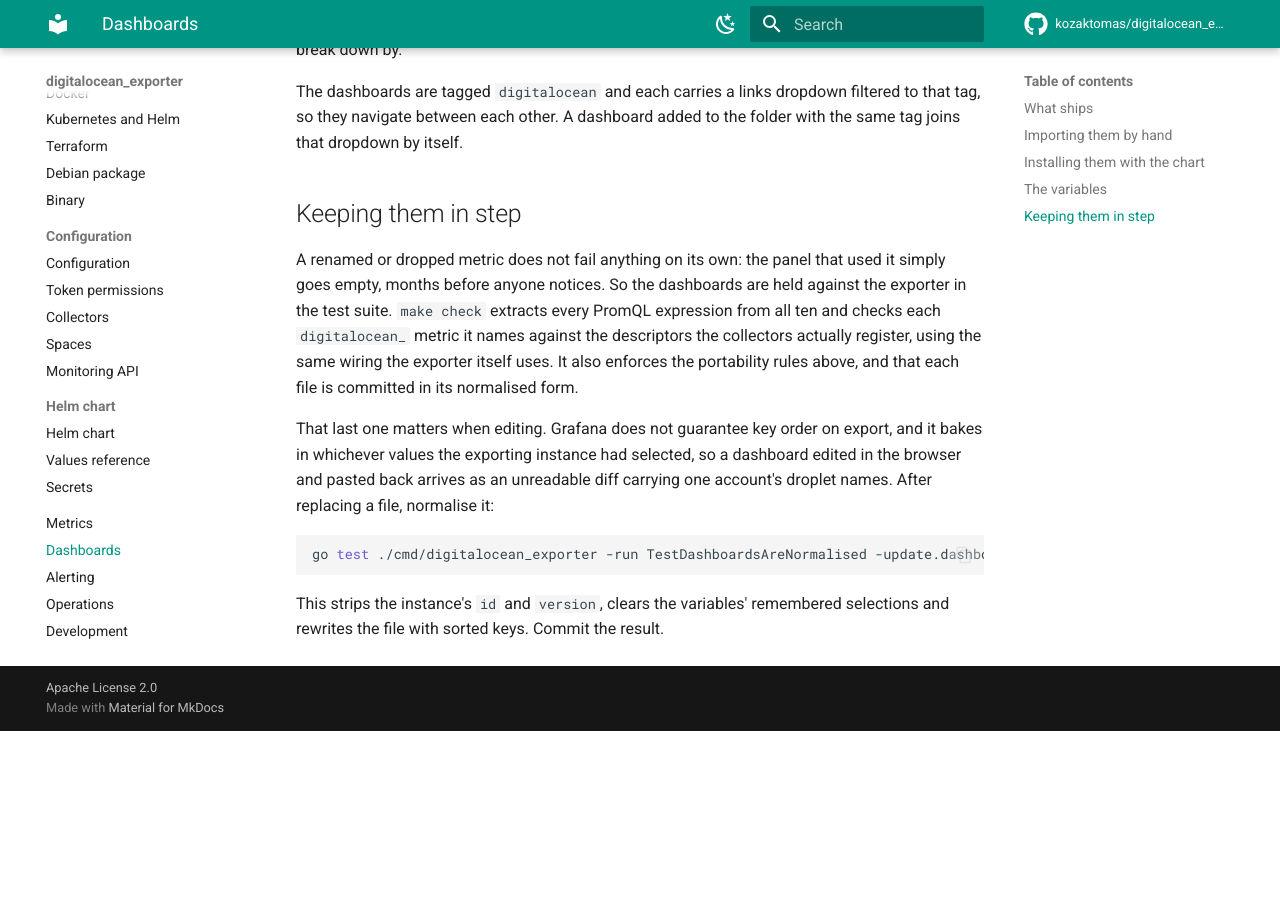
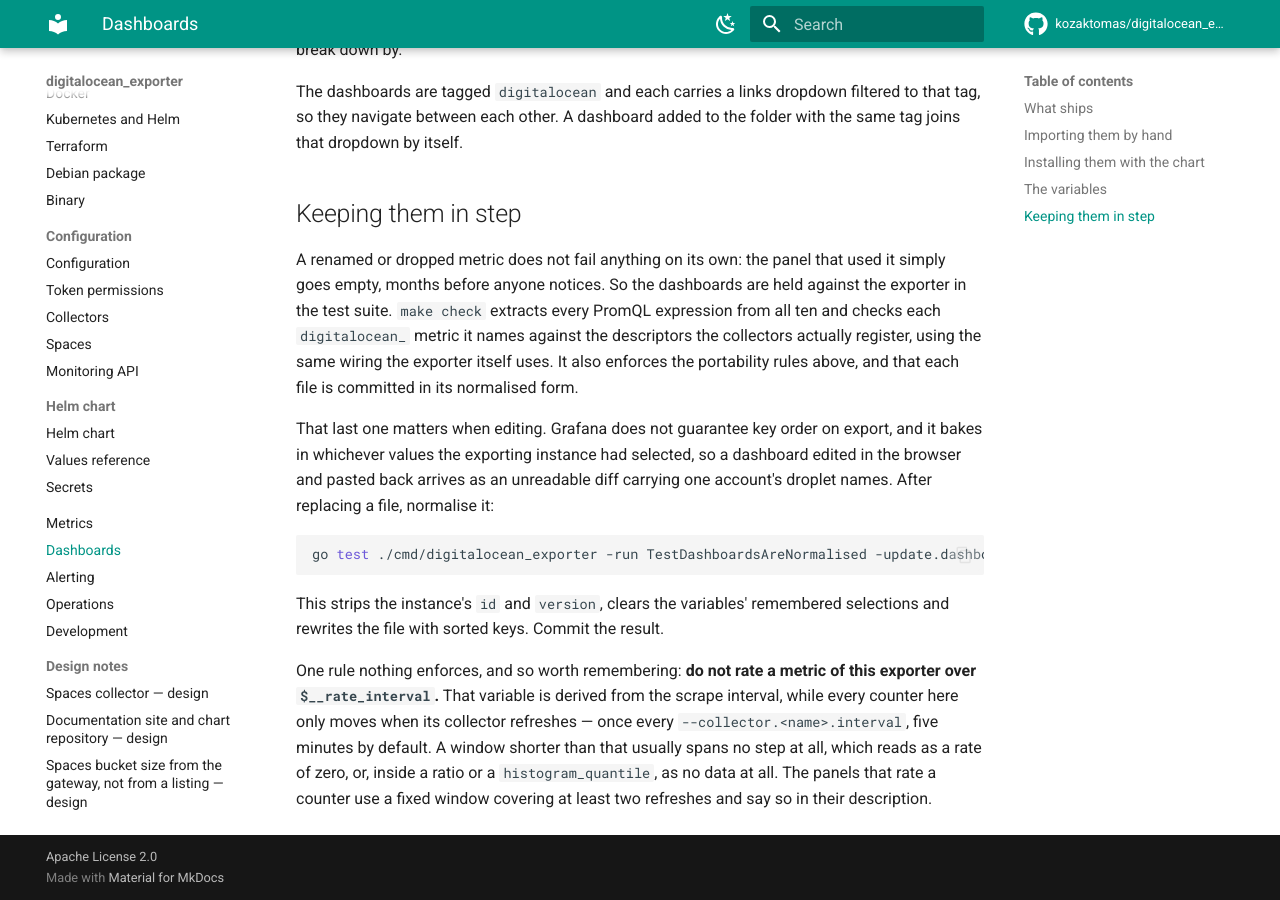
Before and after one commit to kozaktomas/digitalocean_exporter, an MkDocs documentation site: the page built from docs/dashboards.md, in a window 1280 px wide and 900 px high, scrolled down 2808 px. Built offline with MkDocs 1.6.1 and Material for MkDocs 9.7.7, drawn with Linux system fonts in a browser that asks for light colours; comment, search, counter and statistics services are not loaded; the version menu is left out; before the commit the page ends 3539 px from its top, so only the background shows below that.

Commit message:
fix(dashboards): rate counters over a fixed window, drop a false percent
Every counter this exporter publishes only moves when its collector
refreshes -- once every --collector.<name>.interval, five minutes by
default -- while $__rate_interval is derived from the scrape interval and
is almost always shorter than that. A window spanning no refresh makes the
rate zero, and inside a ratio or a histogram_quantile it makes the result
undefined, so the panel drew one point per refresh and bridged the rest.

- droplets.json "CPU busy": rate window fixed at 15m, three refreshes of
  dropletmetrics, and the description says why and when to widen it.
- exporter.json "DigitalOcean API requests by collector" and "API request
  duration (p95)": fixed at 30m, which covers two refreshes of even the
  ten-minute collectors; descriptions updated.
- The DigitalOceanAPIRateLimitLow annotation suggested the same query over
  [5m]; it now says [30m].

loadbalancers.json "Backend health check" labelled a 0-or-100 status as a
percentage, a unit the API does not claim and docs/metrics.md declines to
claim either. It is a plain number now, no decimals, green at 100 and red
below; the description says it is a status.

The rest of the unit audit over all ten dashboards:

- Byte units are consistent and correct: every collector reads
  DigitalOcean's gigabytes and mebibytes as binary, and Grafana's "bytes"
  is the binary unit, so volumes, images, droplet memory and disk,
  database storage, registry and Spaces all agree.
- No panel displays a Unix timestamp as a number: each one is an age or a
  countdown against time(), in seconds.
- Ratios use percentunit and the two 0-100 metrics use percent, including
  the autoscale utilisation ratios the collector documents as 0 to 1.
- loadbalancers.json "Frontend TLS connections" plots a per-second rate,
  not a count, and now carries the counts/sec unit to match its own
  description.
- The remaining hard-coded windows are deliberate and named in their
  titles: increase(...[1h]) behind "Failed API responses (1 h)" and
  delta(...[24h]) behind "Growth over 24 hours".

docs/dashboards.md gains the rule the audit turned on: do not rate a
metric of this exporter over $__rate_interval. Nothing enforces it.

Co-Authored-By: Claude Opus 5 (1M context) <noreply@anthropic.com>

```diff
--- a/docs/dashboards.md
+++ b/docs/dashboards.md
@@ -114,3 +114,11 @@ go test ./cmd/digitalocean_exporter -run TestDashboardsAreNormalised -update.das
 
 This strips the instance's `id` and `version`, clears the variables' remembered selections and
 rewrites the file with sorted keys. Commit the result.
+
+One rule nothing enforces, and so worth remembering: **do not rate a metric of this exporter
+over `$__rate_interval`.** That variable is derived from the scrape interval, while every
+counter here only moves when its collector refreshes — once every
+`--collector.<name>.interval`, five minutes by default. A window shorter than that usually
+spans no step at all, which reads as a rate of zero, or, inside a ratio or a
+`histogram_quantile`, as no data at all. The panels that rate a counter use a fixed window
+covering at least two refreshes and say so in their description.
```
Also changed, not shown: 4 other files.
